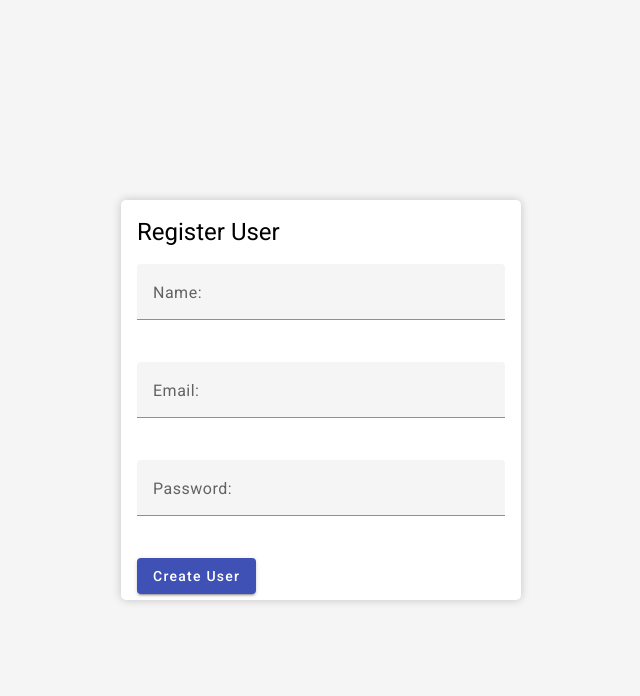
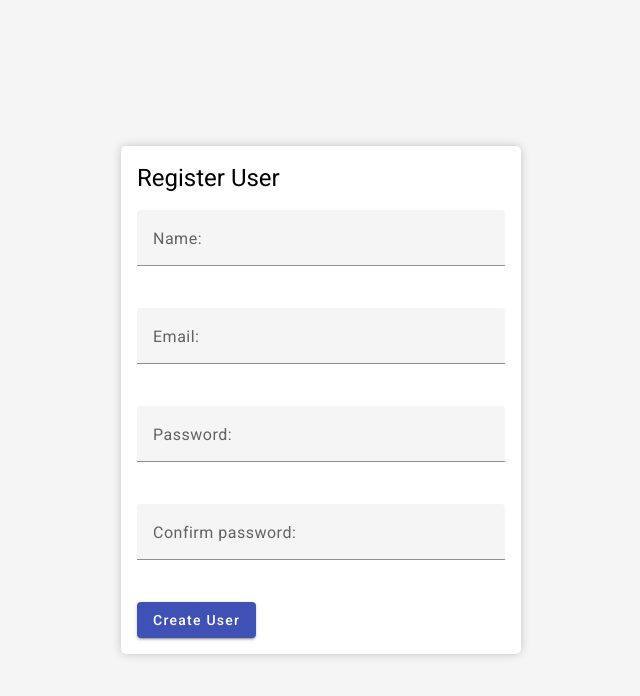
Before and after one commit to EliottClavier/T-WEB-800, an Angular app in the folder front/: page /register-user in a window 1280 px wide. Shown: the top 696 px of the page, without its empty margins (319-959 px from the left). Built offline with nearby package versions, Linux system fonts and the light colour scheme.

Commit message:
[WEB-192] Add field in HTML for confirm password

```diff
--- a/front/src/app/components/register-user/register-user.component.html
+++ b/front/src/app/components/register-user/register-user.component.html
@@ -18,6 +18,10 @@
           <mat-label for="password">Password:</mat-label>
           <input matInput type="password" [(ngModel)]="password" name="password">
         </mat-form-field>
+        <mat-form-field>
+          <mat-label for="password">Confirm password:</mat-label>
+          <input matInput type="password" [(ngModel)]="confirmPassword" name="confirmPassword">
+        </mat-form-field>
         <mat-error *ngIf="errorMessage">{{ errorMessage }}</mat-error>
         <button mat-raised-button color="primary" (click)="createUser()">Create User</button>
       </form>
--- a/front/src/app/components/register-user/register-user.component.scss
+++ b/front/src/app/components/register-user/register-user.component.scss
@@ -11,7 +11,6 @@
 mat-card {
   width: 90%;
   max-width: 400px;
-  height: 400px;
   background-color: #fff;
   border-radius: 5px;
   box-shadow: 0 0 10px 0 rgba(0, 0, 0, 0.2);
```
